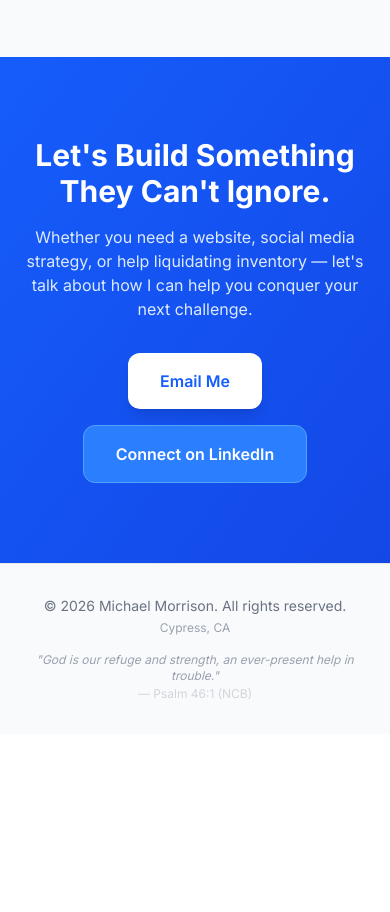
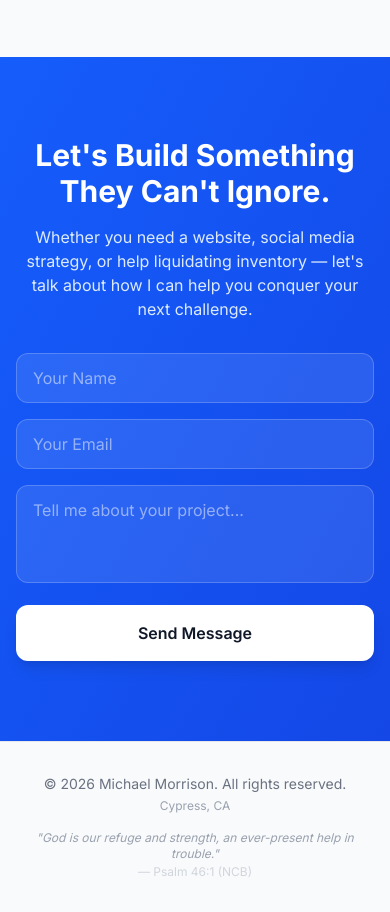
Before and after one commit to mjmorrison10/mjmorrisonusa, a React (Vite) app: page /contact in a window 390 px wide. Shown: the part 4420-5332 px from the top of the page. Before the commit the page ends 5154 px from the top, so only its background shows below. Built offline with nearby package versions, Linux system fonts and the light colour scheme.

Commit message:
Replace email CTAs with contact forms, remove page blocking feature

```diff
--- /dev/null
+++ b/src/components/ContactFormMini.jsx
@@ -0,0 +1,78 @@
+import { useState } from 'react';
+
+export default function ContactFormMini({ service = '' }) {
+  const [formData, setFormData] = useState({
+    name: '',
+    email: '',
+    message: ''
+  });
+  const [submitted, setSubmitted] = useState(false);
+
+  const handleSubmit = (e) => {
+    e.preventDefault();
+    const subject = encodeURIComponent(`${service || 'Inquiry'} - ${formData.name}`);
+    const body = encodeURIComponent(`Name: ${formData.name}\nEmail: ${formData.email}\nService: ${service}\n\nMessage:\n${formData.message}`);
+    window.open(`mailto:mjmorrisonusa@gmail.com?subject=${subject}&body=${body}`);
+    setSubmitted(true);
+  };
+
+  const handleChange = (e) => {
+    setFormData(prev => ({
+      ...prev,
+      [e.target.name]: e.target.value
+    }));
+  };
+
+  if (submitted) {
+    return (
+      <div className="text-center py-8">
+        <div className="text-4xl mb-4">✓</div>
+        <p className="text-white font-semibold text-lg mb-2">Message Ready!</p>
+        <p className="text-white/80 text-sm">
+          Your email client should have opened. If not, email me at{' '}
+          <a href="mailto:mjmorrisonusa@gmail.com" className="underline">mjmorrisonusa@gmail.com</a>
+        </p>
+      </div>
+    );
+  }
+
+  return (
+    <form onSubmit={handleSubmit} className="max-w-lg mx-auto space-y-4">
+      <div className="grid sm:grid-cols-2 gap-4">
+        <input
+          type="text"
+          name="name"
+          required
+          placeholder="Your Name"
+          value={formData.name}
+          onChange={handleChange}
+          className="px-4 py-3 rounded-xl bg-white/10 border border-white/20 text-white placeholder-white/50 focus:ring-2 focus:ring-white/50 focus:border-transparent transition-all"
+        />
+        <input
+          type="email"
+          name="email"
+          required
+          placeholder="Your Email"
+          value={formData.email}
+          onChange={handleChange}
+          className="px-4 py-3 rounded-xl bg-white/10 border border-white/20 text-white placeholder-white/50 focus:ring-2 focus:ring-white/50 focus:border-transparent transition-all"
+        />
+      </div>
+      <textarea
+        name="message"
+        required
+        rows={3}
+        placeholder="Tell me about your project..."
+        value={formData.message}
+        onChange={handleChange}
+        className="w-full px-4 py-3 rounded-xl bg-white/10 border border-white/20 text-white placeholder-white/50 focus:ring-2 focus:ring-white/50 focus:border-transparent transition-all resize-none"
+      />
+      <button
+        type="submit"
+        className="w-full px-8 py-4 bg-white text-gray-900 rounded-xl font-semibold hover:bg-gray-100 transition-colors shadow-lg"
+      >
+        Send Message
+      </button>
+    </form>
+  );
+}
--- a/src/components/Layout.jsx
+++ b/src/components/Layout.jsx
@@ -10,30 +10,6 @@ const navLinks = [
   { path: '/flipping', label: 'Flipping' },
   { path: '/contact', label: 'Contact' },
 ];
-
-// Define which links show for each route
-const routeNavMap = {
-  '/': navLinks, // Home shows everything
-  '/webdev': [
-    { path: '/', label: 'Home' },
-    { path: '/webdev', label: 'Web Dev' },
-    { path: '/contact', label: 'Contact' },
-  ],
-  '/smma': [
-    { path: '/', label: 'Home' },
-    { path: '/smma', label: 'SMMA' },
-    { path: '/contact', label: 'Contact' },
-  ],
-  '/flipping': [
-    { path: '/', label: 'Home' },
-    { path: '/flipping', label: 'Flipping' },
-    { path: '/contact', label: 'Contact' },
-  ],
-  '/contact': [
-    { path: '/', label: 'Home' },
-    { path: '/contact', label: 'Contact' },
-  ],
-};
 
 const bibleVerses = [
   { verse: 'Philippians 4:13', text: '"I can do all things through Christ who strengthens me."' },
@@ -50,8 +26,8 @@ export default function Layout({ children }) {
   const location = useLocation();
   const [mobileMenuOpen, setMobileMenuOpen] = useState(false);
 
-  // Get current route's nav links
-  const currentNavLinks = routeNavMap[location.pathname] || routeNavMap['/'];
+  // Show all nav links on every page
+  const currentNavLinks = navLinks;
 
   // Get a "random" verse based on the day
   const dayOfYear = Math.floor((new Date() - new Date(new Date().getFullYear(), 0, 0)) / (1000 * 60 * 60 * 24));
--- a/src/pages/Flipping.jsx
+++ b/src/pages/Flipping.jsx
@@ -47,6 +47,8 @@ const projects = [
     type: 'Tool',
   },
 ];
+
+import ContactFormMini from '../components/ContactFormMini';
 
 export default function Flipping() {
   return (
@@ -249,29 +251,16 @@ export default function Flipping() {
 
       {/* CTA Section */}
       <section className="py-20 bg-gradient-to-br from-orange-600 to-yellow-500">
-        <div className="max-w-4xl mx-auto px-4 sm:px-6 lg:px-8 text-center">
-          <h2 className="text-3xl sm:text-4xl font-bold text-white mb-4">
-            Turn Your Inventory Into Cash Today
-          </h2>
-          <p className="text-orange-100 mb-8 max-w-2xl mx-auto">
-            Whether it's one item or a warehouse full — I'll make you a fair offer and handle the rest.
-          </p>
-          <div className="flex flex-col sm:flex-row items-center justify-center gap-4">
-            <a
-              href="https://cypressflips.netlify.app/"
-              target="_blank"
-              rel="noopener noreferrer"
-              className="px-8 py-4 bg-white text-orange-600 rounded-xl font-semibold hover:bg-orange-50 transition-colors shadow-lg"
-            >
-              Visit Cypress Flips
-            </a>
-            <a
-              href="mailto:mjmorrisonusa@gmail.com?subject=Inventory Liquidation"
-              className="px-8 py-4 bg-orange-500 text-white rounded-xl font-semibold hover:bg-orange-400 transition-colors border border-orange-400"
-            >
-              Contact Me
-            </a>
+        <div className="max-w-4xl mx-auto px-4 sm:px-6 lg:px-8">
+          <div className="text-center mb-8">
+            <h2 className="text-3xl sm:text-4xl font-bold text-white mb-4">
+              Turn Your Inventory Into Cash Today
+            </h2>
+            <p className="text-orange-100 max-w-2xl mx-auto">
+              Whether it's one item or a warehouse full — I'll make you a fair offer and handle the rest.
+            </p>
           </div>
+          <ContactFormMini service="Inventory Liquidation" />
         </div>
       </section>
     </div>
--- a/src/pages/Home.jsx
+++ b/src/pages/Home.jsx
@@ -1,5 +1,6 @@
 import { Link } from 'react-router-dom';
 import { useScrollReveal } from '../hooks/useScrollReveal';
+import ContactFormMini from '../components/ContactFormMini';
 
 const services = [
   {
@@ -338,30 +339,17 @@ export default function Home() {
 
       {/* CTA Section */}
       <section className="py-20 bg-gradient-to-br from-blue-600 to-blue-700">
-        <div className="max-w-4xl mx-auto px-4 sm:px-6 lg:px-8 text-center">
+        <div className="max-w-4xl mx-auto px-4 sm:px-6 lg:px-8">
+          <div className="text-center mb-8">
             <h2 className="text-3xl sm:text-4xl font-bold text-white mb-4">
               Let's Build Something They Can't Ignore.
             </h2>
-          <p className="text-blue-100 mb-8 max-w-2xl mx-auto">
+            <p className="text-blue-100 max-w-2xl mx-auto">
               Whether you need a website, social media strategy, or help liquidating inventory —
               let's talk about how I can help you conquer your next challenge.
             </p>
-          <div className="flex flex-col sm:flex-row items-center justify-center gap-4">
-            <a
-              href="mailto:mjmorrisonusa@gmail.com"
-              className="px-8 py-4 bg-white text-blue-600 rounded-xl font-semibold hover:bg-blue-50 transition-colors shadow-lg"
-            >
-              Email Me
-            </a>
-            <a
-              href="https://linkedin.com/in/mjmorrisonusa"
-              target="_blank"
-              rel="noopener noreferrer"
-              className="px-8 py-4 bg-blue-500 text-white rounded-xl font-semibold hover:bg-blue-400 transition-colors border border-blue-400"
-            >
-              Connect on LinkedIn
-            </a>
           </div>
+          <ContactFormMini service="General Inquiry" />
         </div>
       </section>
     </div>
--- a/src/pages/SMMA.jsx
+++ b/src/pages/SMMA.jsx
@@ -1,4 +1,5 @@
 import { useState } from 'react';
+import ContactFormMini from '../components/ContactFormMini';
 
 const platforms = [
   { name: 'Instagram', followers: '37.4K', views: '2.4M/mo', status: 'Banned', icon: '📸' },
@@ -359,30 +360,17 @@ export default function SMMA() {
 
       {/* CTA Section */}
       <section className="py-20 bg-gradient-to-br from-purple-600 to-pink-600">
-        <div className="max-w-4xl mx-auto px-4 sm:px-6 lg:px-8 text-center">
-          <h2 className="text-3xl sm:text-4xl font-bold text-white mb-4">
-            Ready to Dominate Social Media?
-          </h2>
-          <p className="text-purple-100 mb-8 max-w-2xl mx-auto">
-            Whether you need content creation, platform strategy, or someone who's been in the trenches —
-            I know what works because I've done it at scale.
-          </p>
-          <div className="flex flex-col sm:flex-row items-center justify-center gap-4">
-            <a
-              href="mailto:mjmorrisonusa@gmail.com?subject=SMMA Inquiry"
-              className="px-8 py-4 bg-white text-purple-600 rounded-xl font-semibold hover:bg-purple-50 transition-colors shadow-lg"
-            >
-              Let's Talk Strategy
-            </a>
-            <a
-              href="https://linkedin.com/in/mjmorrisonusa"
-              target="_blank"
-              rel="noopener noreferrer"
-              className="px-8 py-4 bg-purple-500 text-white rounded-xl font-semibold hover:bg-purple-400 transition-colors border border-purple-400"
-            >
-              Connect on LinkedIn
-            </a>
+        <div className="max-w-4xl mx-auto px-4 sm:px-6 lg:px-8">
+          <div className="text-center mb-8">
+            <h2 className="text-3xl sm:text-4xl font-bold text-white mb-4">
+              Ready to Domininate Social Media?
+            </h2>
+            <p className="text-purple-100 max-w-2xl mx-auto">
+              Whether you need content creation, platform strategy, or someone who's been in the trenches —
+              I know what works because I've done it at scale.
+            </p>
           </div>
+          <ContactFormMini service="Social Media Marketing" />
         </div>
       </section>
     </div>
--- a/src/pages/WebDev.jsx
+++ b/src/pages/WebDev.jsx
@@ -1,4 +1,5 @@
 import { useState } from 'react';
+import ContactFormMini from '../components/ContactFormMini';
 
 const projects = [
   {
@@ -200,30 +201,18 @@ export default function WebDev() {
 
       {/* CTA Section */}
       <section className="py-20 bg-gradient-to-br from-blue-600 to-cyan-600">
-        <div className="max-w-4xl mx-auto px-4 sm:px-6 lg:px-8 text-center">
+        <div className="max-w-4xl mx-auto px-4 sm:px-6 lg:px-8">
+          <div className="text-center mb-8">
             <h2 className="text-3xl sm:text-4xl font-bold text-white mb-4">
               Need a Website That Converts?
             </h2>
-          <p className="text-blue-100 mb-8 max-w-2xl mx-auto">
+            <p className="text-blue-100 mb-2 max-w-2xl mx-auto">
               Whether you need a landing page, e-commerce store, or a full-stack application —
               I'll build it fast, clean, and ready to convert.
             </p>
-          <div className="flex flex-col sm:flex-row items-center justify-center gap-4">
-            <a
-              href="mailto:mjmorrisonusa@gmail.com?subject=Web Development Inquiry"
-              className="px-8 py-4 bg-white text-blue-600 rounded-xl font-semibold hover:bg-blue-50 transition-colors shadow-lg"
-            >
-              Start a Project
-            </a>
-            <a
-              href="https://github.com/mjmorrison10"
-              target="_blank"
-              rel="noopener noreferrer"
-              className="px-8 py-4 bg-blue-500 text-white rounded-xl font-semibold hover:bg-blue-400 transition-colors border border-blue-400"
-            >
-              View GitHub
-            </a>
+            <p className="text-blue-200 text-sm">Currently accepting 2 clients per month</p>
           </div>
+          <ContactFormMini service="Web Development" />
         </div>
       </section>
     </div>
```
Lines whose indentation alone changed are shown as unchanged.
